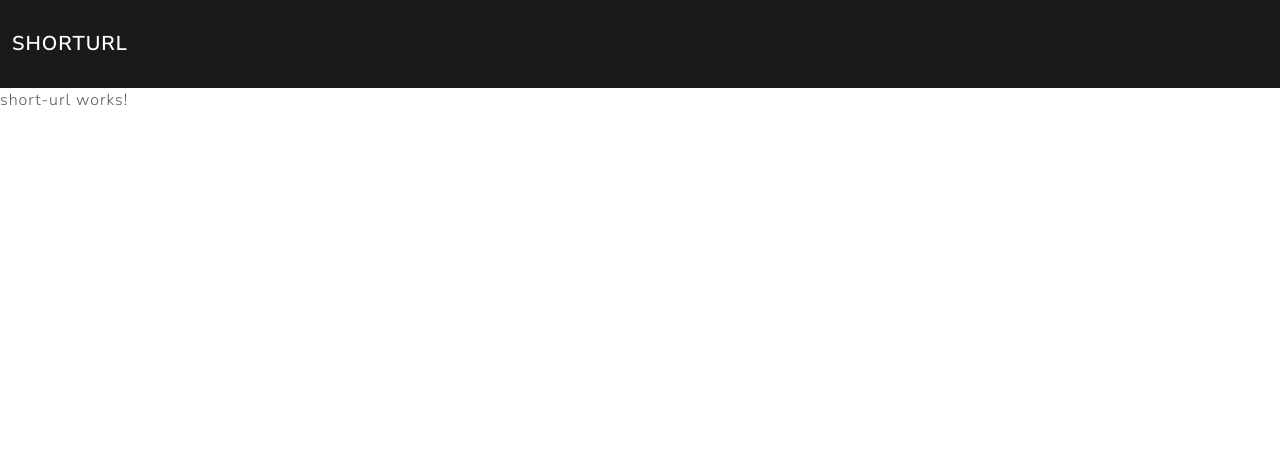
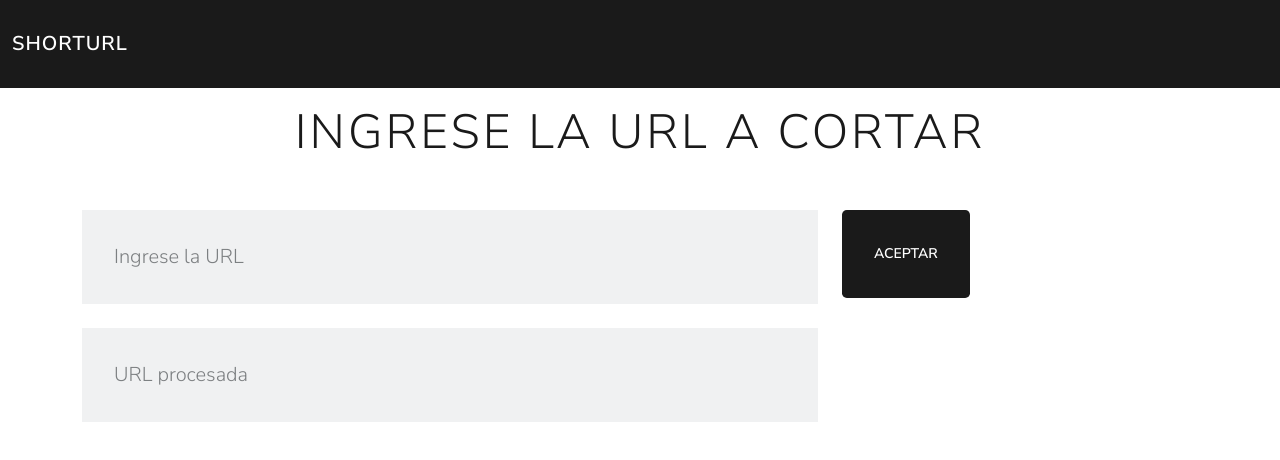
Before and after one commit to alejahndro02/shorturl, an Angular app: page / in a window 1280 px wide. Shown: the top 460 px of the page. Built offline with nearby package versions, Linux system fonts and the light colour scheme.

Commit message:
Se agregaron dos elementos tipo input y uno de tipo boton

```diff
--- a/src/app/components/short-url/short-url.component.html
+++ b/src/app/components/short-url/short-url.component.html
@@ -1 +1,16 @@
-<p>short-url works!</p>
+<div class="container mt-3">
+    <h1 class="display-5 text-center">Ingrese la URL a Cortar</h1>
+    <div class="row mt-5 mb-4">
+        <div class="col-lg-8">
+            <input type="text" class="form-control form-control-lg" placeholder="Ingrese la URL">
+        </div>
+        <div class="col-lg-4">
+            <button class="btn btn-primary btn-block btn-lg">ACEPTAR</button>
+        </div>
+    </div>
+    <div class="row">
+        <div class="col-lg-8">
+            <input type="text" class="form-control form-control-lg" placeholder="URL procesada">
+        </div>
+    </div>
+</div>
```
